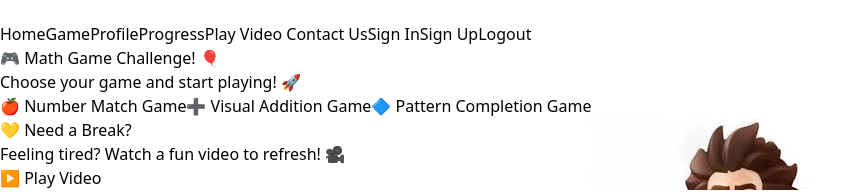
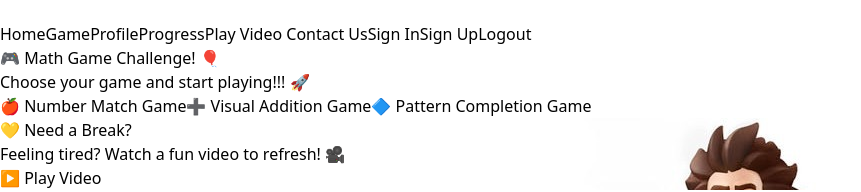
Before and after one commit to Pradheepan21/AutiSmart_Learning, a React (Vite) app in the folder frontend/: page /game in a window 1280 px wide. Shown: the part 325-517 px from the top of the page, without its empty margins (0-861 px from the left). Built offline with nearby package versions, Linux system fonts and the light colour scheme.

Commit message:
!!! 2 Update

```diff
--- a/frontend/src/pages/Game.jsx
+++ b/frontend/src/pages/Game.jsx
@@ -49,7 +49,7 @@ export function Game() {
       {/* Title Section */}
       <div className="text-center p-8">
         <h1 className="text-4xl font-bold text-blue-800 animate-bounce">🎮 Math Game Challenge! 🎈</h1>
-        <p className="text-lg text-blue-600 mt-2 font-semibold">Choose your game and start playing! 🚀</p>
+        <p className="text-lg text-blue-600 mt-2 font-semibold">Choose your game and start playing!!! 🚀</p>
       </div>
 
       {/* Game Selection */}
```
